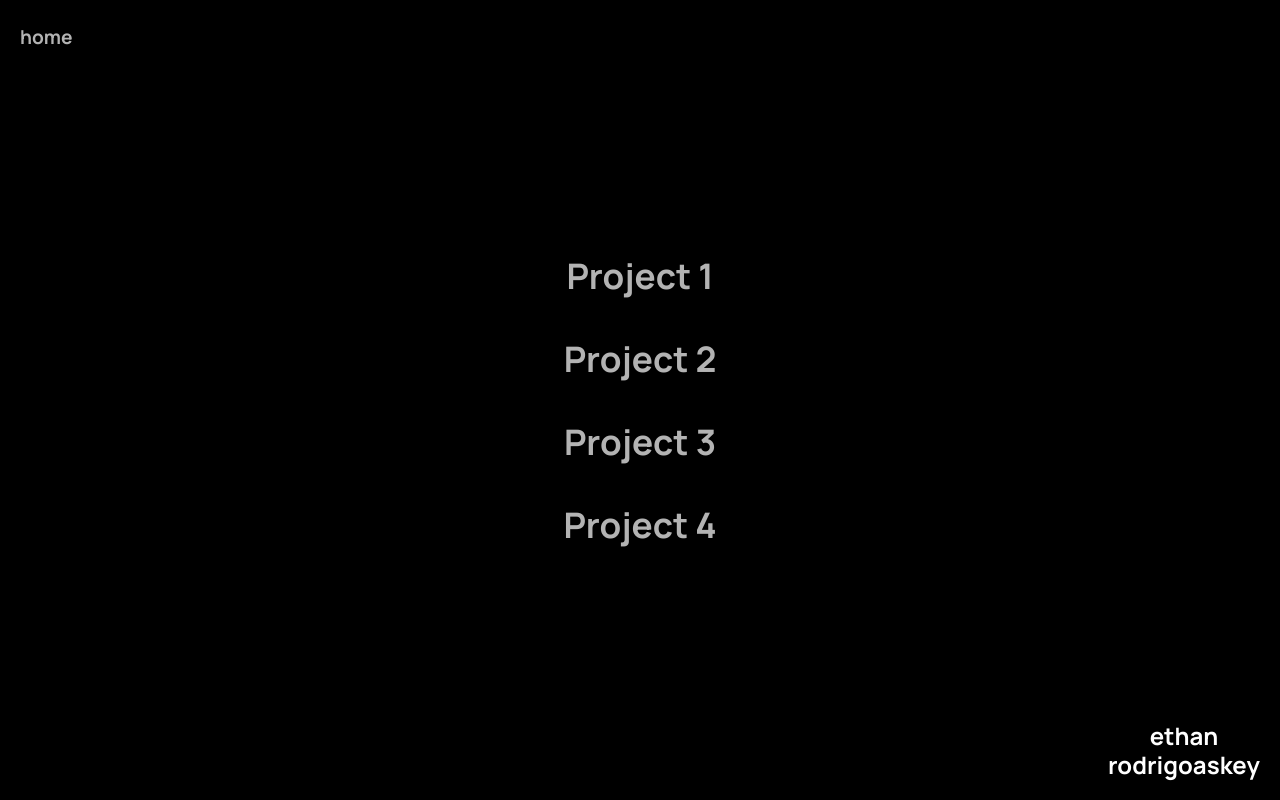
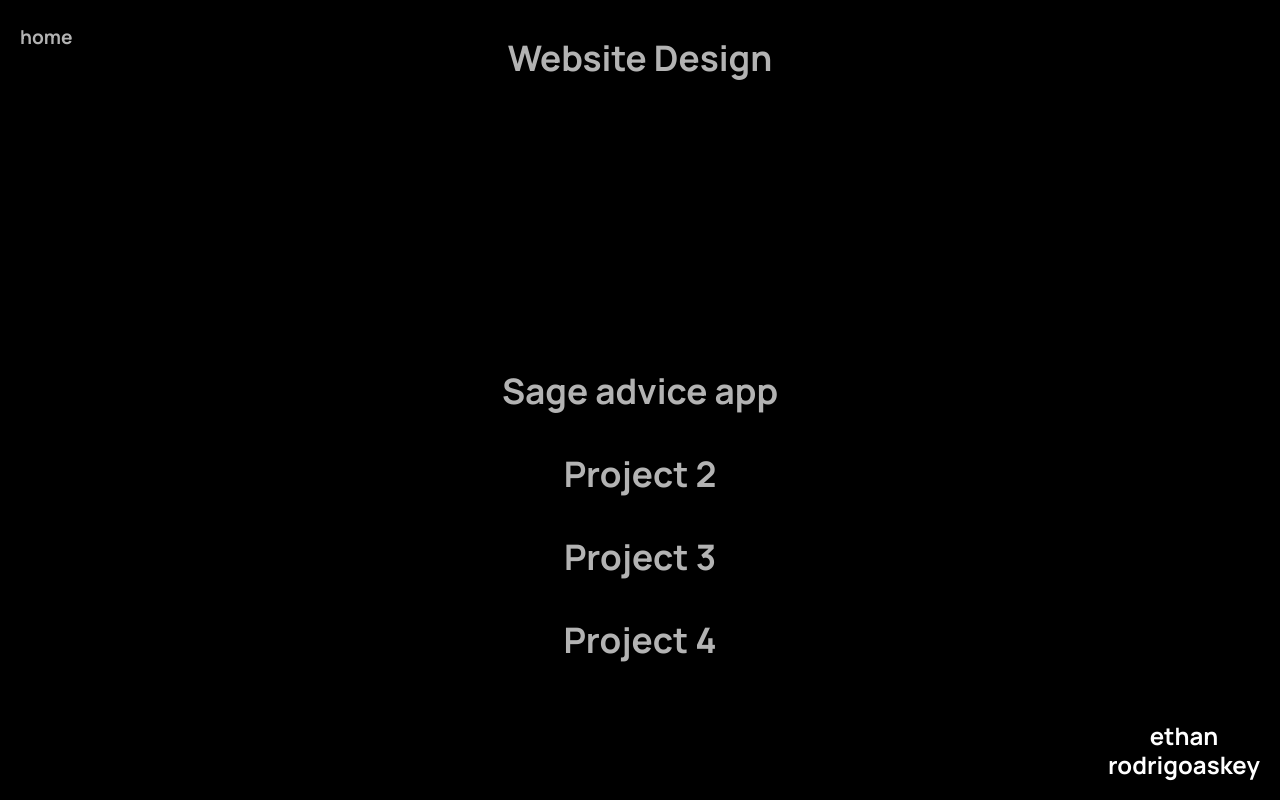
Before and after one commit to adoremyperfectworld/ethanaskey.github.io, a plain HTML site: page projects.html in a window 1280 px wide. Shown: the top 800 px of the page. Drawn offline with Linux system fonts and the light colour scheme.

Commit message:
Update projects.html
added project

```diff
--- a/projects.html
+++ b/projects.html
@@ -19,7 +19,23 @@
 
     <div class="projects-container">
       <div class="project-links">
-        <a href="#" class="project-link">Project 1</a>
+        <a
+          href="https://www.figma.com/design/E3mqDXUosLOMC0aS8pqhru/ethan-website?node-id=0-1&t=4ZmRSw9wGLhBaChu-1"
+          target="_blank"
+          class="project-link"
+        >
+          Website Design
+        </a>
+        <div class="projects-container">
+          <div class="project-links">
+            <a
+              href="https://www.figma.com/slides/guSsjjs4Tir7NaujN1Qpe9/Final-Presentation?node-id=22-539&t=puWz6wYIUXe8qUDf-1"
+              target="_blank"
+              class="project-link"
+            >
+              Sage advice app
+            </a>
+
         <a href="#" class="project-link">Project 2</a>
         <a href="#" class="project-link">Project 3</a>
         <a href="#" class="project-link">Project 4</a>
```
